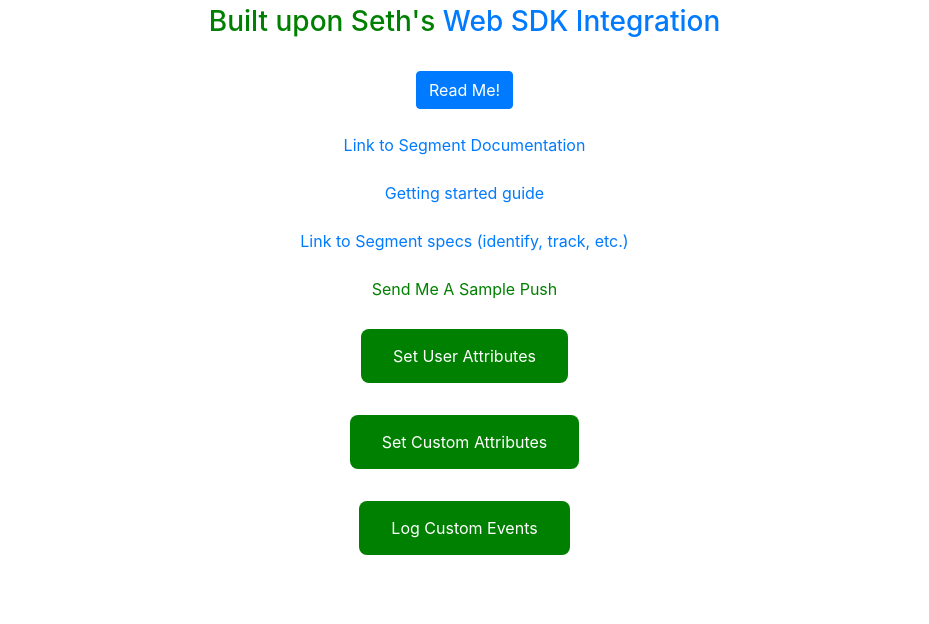
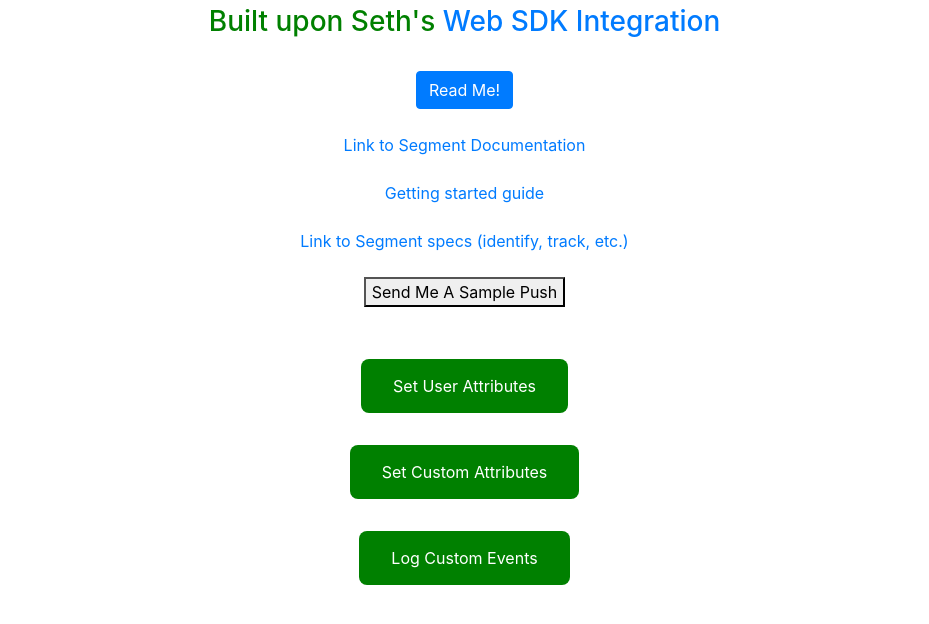
Before and after one commit to Molszewskisg/Molszewskisg.github.io, a plain HTML site: page index.html in a window 1280 px wide. Shown: the part 56-680 px from the top of the page, without its empty margins (183-1112 px from the left). Drawn offline with nearby package versions, Linux system fonts and the light colour scheme.

Commit message:
Update index.html

```diff
--- a/index.html
+++ b/index.html
@@ -266,11 +266,14 @@
 
     <br />
     <br />
-    <a
-    <button onclick="braze.requestPushPermission(function() {braze.logCustomEvent('send_push');braze.requestImmediateDataFlush();});">Send Me A Sample Push</button> </a
-    >
-    <br />
-    <br />
+
+    <div class="button-container">
+      <button onclick="braze.requestPushPermission(function() {braze.logCustomEvent('send_push');braze.requestImmediateDataFlush();});">
+      Send Me A Sample Push
+      </button>
+    </div>
+  <br />
+  <br />
 
     <button class="specialButton" onclick="user()">Set User Attributes</button>
     <br />
```
